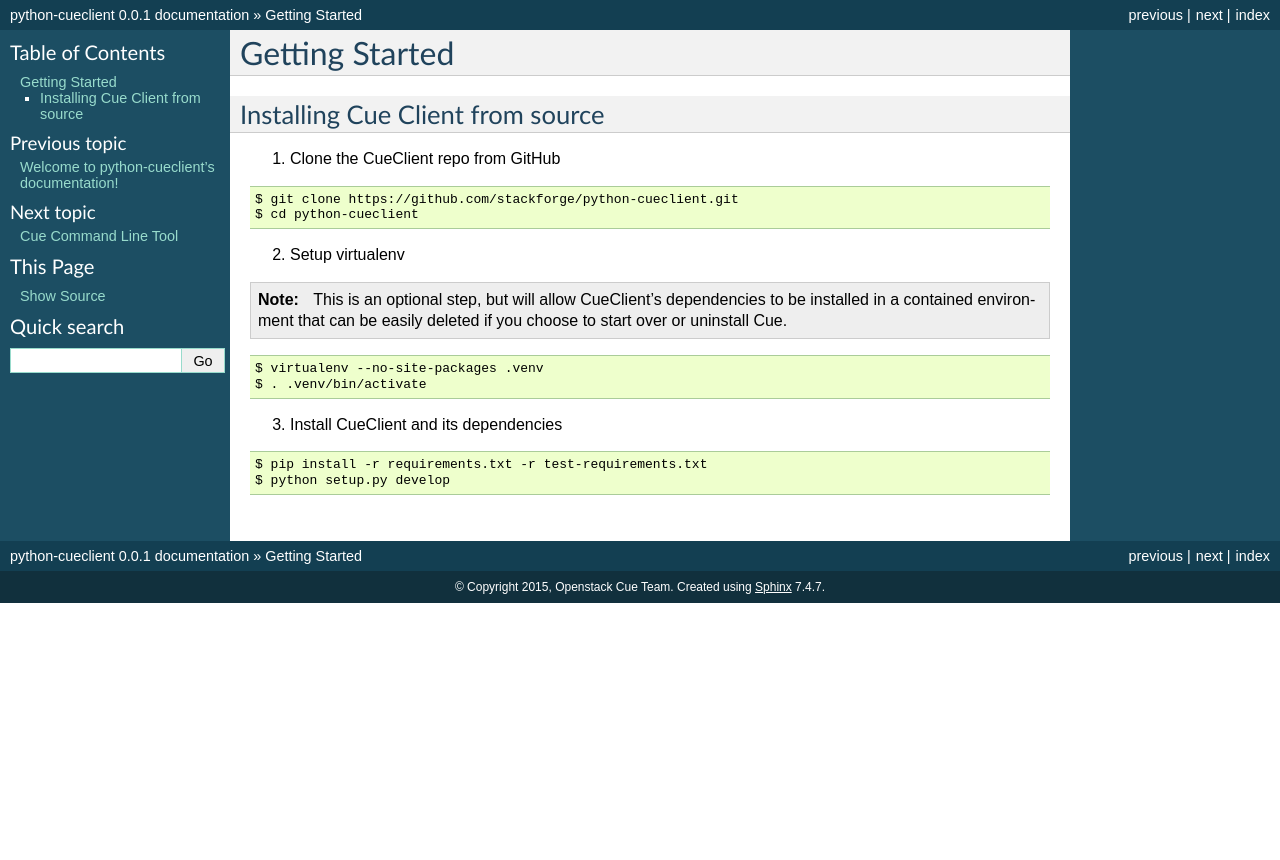
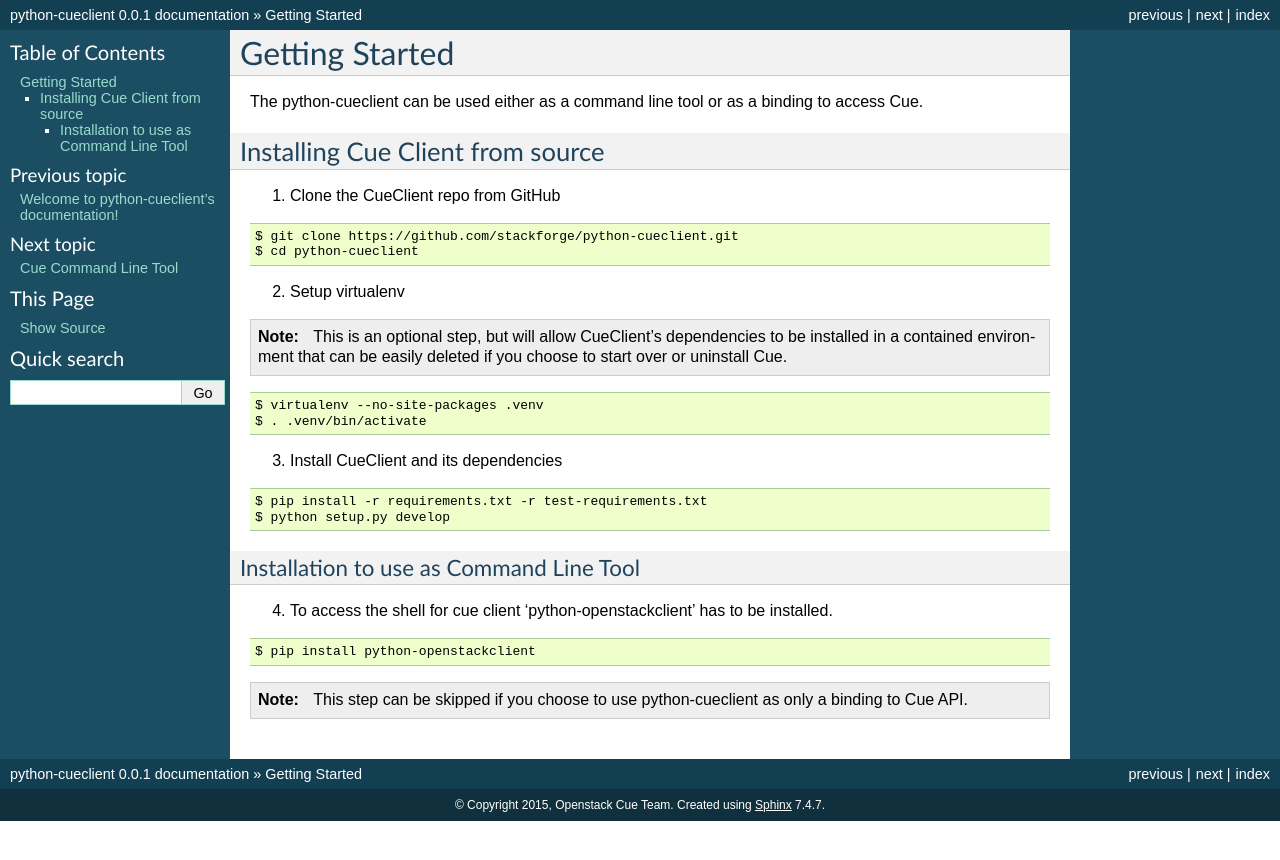
Before and after one commit to openstack-archive/python-cueclient, a Sphinx documentation site: the page built from doc/source/getting-started.rst, in a window 1280 px wide. Shown: the top 860 px of the page. Built offline with Sphinx 7.4.7, drawn with Linux system fonts in a browser that asks for light colours.

Commit message:
Removing openstackclient dependency
- removing python-openstackclient from requirements
- changing doc content accordingly

Change-Id: Ie6bef066ab61b7b3c16fb17f4eee8dbd8a1dd79d

```diff
--- a/doc/source/command-line.rst
+++ b/doc/source/command-line.rst
@@ -1,8 +1,8 @@
-===========================
+=====================
 Cue Command Line Tool
-===========================
+=====================
 
-The python-cueclient is a command line tool for accessing Cue API.
+The python-cueclient can be used as a command line tool for accessing Cue API.
 
 Credentials
 -----------
--- a/doc/source/getting-started.rst
+++ b/doc/source/getting-started.rst
@@ -20,6 +20,8 @@
 ===============
 
 .. _Development Environment:
+
+The python-cueclient can be used either as a command line tool or as a binding to access Cue.
 
 
 Installing Cue Client from source
@@ -56,3 +58,16 @@
 
    $ pip install -r requirements.txt -r test-requirements.txt
    $ python setup.py develop
+
+
+Installation to use as Command Line Tool
+----------------------------------------
+4. To access the shell for cue client 'python-openstackclient' has to be installed.
+
+::
+
+   $ pip install python-openstackclient
+
+
+.. note::
+   This step can be skipped if you choose to use python-cueclient as only a binding to Cue API.
--- a/requirements.txt
+++ b/requirements.txt
@@ -4,7 +4,6 @@
 cliff>=1.7.0  # Apache-2.0
 pbr>=0.6,!=0.7,<1.0
 python-keystoneclient>=0.11.1
-python-openstackclient>=0.3.0
 requests>=2.2.0,!=2.4.0
 six>=1.7.0
 stevedore>=1.1.0  # Apache-2.0
```
